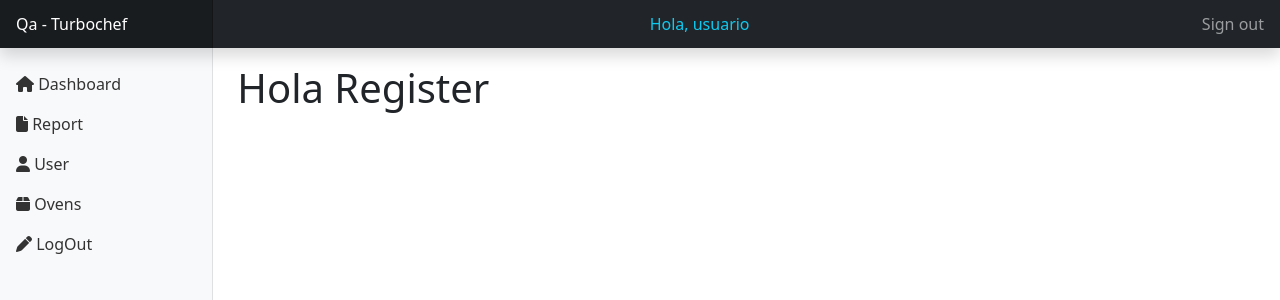
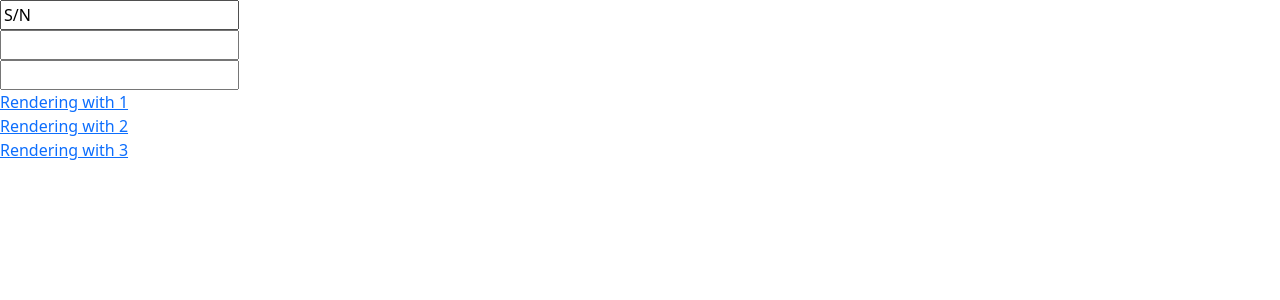
Before and after one commit to joseyon01/qa-report, a React (Vite) app: page /register in a window 1280 px wide. Shown: the top 300 px of the page. Built offline with nearby package versions, Linux system fonts and the light colour scheme.

Commit message:
cambios en App.jsx, agregados los componentes dashboard.jsx, register.jsx, formTop.jsx, oven1.jsx, oven2.jsx y oven3.jsx asi como sus respectivas rutas

```diff
--- a/src/App.jsx
+++ b/src/App.jsx
@@ -1,35 +1,19 @@
-import { Fragment } from 'react'
-import {
-  BrowserRouter,
-  Routes,
-  Route
-} from "react-router-dom";
+import React from "react";
+import { render } from "react-dom";
+import { BrowserRouter as Router, Routes, Route } from "react-router-dom";
 
-import {Login} from './components/auth/Login';
-import { Register } from './components/auth/Register';
-import { User } from './components/pages/user/User';
-import { Dashboard } from './components/layout/dashboard/Dashboard';
-import { Report } from './components/pages/report/Report';
+import { Dashboard } from "./components/dashboard/Dashboard";
+import { Login } from "./components/auth/Login";
+import { Register } from "./components/register/Register";
+import { User } from "./components/pages/user/User";
 
-function App() {
-
+export default function App() {
   return (
-    <Fragment>
-      <BrowserRouter>
-        <Routes>
-          <Route path="/" element={<Dashboard />}>
-            {/* <Route index element={<Login />}></Route> */}
-            <Route path="register" element={<Register/>}></Route>
-            <Route path="user" element={<User />}></Route>
-            <Route path="report" element={<Report />}></Route>
-            {/* <Route path="*" element={<Navigation replace to="/" />} />  */}
-          </Route>
-          <Route path="/login" element={<Login />}></Route>
-
-        </Routes>
-      </BrowserRouter>
-    </Fragment>
+    <Router>
+      <Routes>
+        <Route path="register/*" element={<Register />} />
+        <Route path="/" element={<Dashboard />} />
+      </Routes>
+    </Router>
   );
 }
-
-export default App
--- /dev/null
+++ b/src/components/dashboard/Dashboard.jsx
@@ -0,0 +1,14 @@
+import React from "react";
+
+import { render } from "react-dom";
+import { Link } from "react-router-dom";
+
+export const Dashboard = () => {
+  return (
+    <>
+      <Link to="register">Formulario</Link>
+      <br />
+      <div>Dashboard</div>
+    </>
+  );
+};
--- /dev/null
+++ b/src/components/formtop/FormTop.jsx
@@ -0,0 +1,13 @@
+import React from "react";
+
+export const FormTop = (props) => {
+  return (
+    <>
+      <input onChange={props.onChangeCN} value={props.serial} />
+      <br />
+      <input onChange={props.onChangeName} value={props.name} />
+      <br />
+      <input onChange={props.onChangeDate} value={props.date} />
+    </>
+  );
+};
--- /dev/null
+++ b/src/components/register/Register.jsx
@@ -0,0 +1,33 @@
+import React from "react";
+import { render } from "react-dom";
+import { Link, Routes, Route } from "react-router-dom";
+import { FormTop } from "../formtop/FormTop";
+import { Oven1 } from "./oven1/Oven1";
+import { Oven2 } from "./oven2/Oven2";
+import { Oven3 } from "./oven3/Oven3";
+
+export const Register = (props) => {
+  const [serial, setSerial] = React.useState("S/N");
+  const onChange = (event) => {
+    setSerial(event.target.value);
+  };
+  return (
+    <>
+      <FormTop onChangeCN={onChange} serial={serial} />
+      <br />
+      <Link to="Oven1">Rendering with 1</Link>
+      <br />
+      <Link to="Oven2">Rendering with 2</Link>
+      <br />
+      <Link to="Oven3">Rendering with 3</Link>
+      <br />
+      <br />
+      <Routes>
+        {/*<Route path="Oven1" element={Oven1(props.serial)} />*/}
+        <Route path="Oven1" element={<Oven1 serial={serial} />} />
+        <Route path="Oven2" element={<Oven2 serial={serial} />} />
+        <Route path="Oven3" element={<Oven3 serial={serial} />} />
+      </Routes>
+    </>
+  );
+};
--- /dev/null
+++ b/src/components/register/oven1/Oven1.jsx
@@ -0,0 +1,9 @@
+import React from "react";
+
+export const Oven1 = (props) => {
+  return (
+    <>
+      <div>Oven1 S/n {props.serial}</div>
+    </>
+  );
+};
--- /dev/null
+++ b/src/components/register/oven2/Oven2.jsx
@@ -0,0 +1,9 @@
+import React from "react";
+
+export const Oven2 = (props) => {
+  return (
+    <>
+      <div>Oven2 {props.serial}</div>
+    </>
+  );
+};
--- /dev/null
+++ b/src/components/register/oven3/Oven3.jsx
@@ -0,0 +1,9 @@
+import React from "react";
+
+export const Oven3 = (props) => {
+  return (
+    <>
+      <div>Oven3 {props.serial}</div>
+    </>
+  );
+};
--- a/src/main.jsx
+++ b/src/main.jsx
@@ -1,8 +1,7 @@
-import React from 'react'
-import ReactDOM from 'react-dom'
-import App from './App'
+import React from "react";
+import ReactDOM from "react-dom";
+import { render } from "react-dom";
+import App from "./App";
 
-ReactDOM.render(
-    <App />,
-  document.getElementById('root')
-)
+const rootElement = document.getElementById("root");
+render(<App />, rootElement);
```
Also changed, not shown: 1 other file (tests, documents, lock files or other folders).
